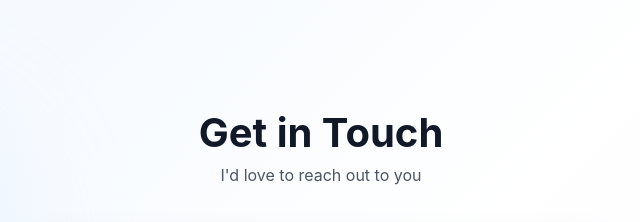
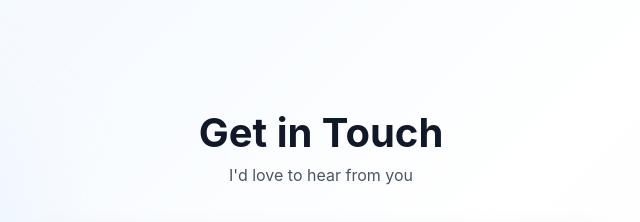
Before and after one commit to Adishram/Beginner-Portfolio, a plain HTML site: page contact.html in a window 1280 px wide. Shown: the top 222 px of the page, 319-959 px from the left. Drawn offline with Linux system fonts and the light colour scheme.

Commit message:
Update contact.html

```diff
--- a/contact.html
+++ b/contact.html
@@ -226,7 +226,7 @@ button:hover .send-icon {
 <div class="container">
     <div class="header">
         <h1>Get in Touch</h1>
-        <p>I'd love to reach out to you</p>
+        <p>I'd love to hear from you</p>
     </div>
 
     <form action="https://formspree.io/f/xyzednep" method="POST">
```
